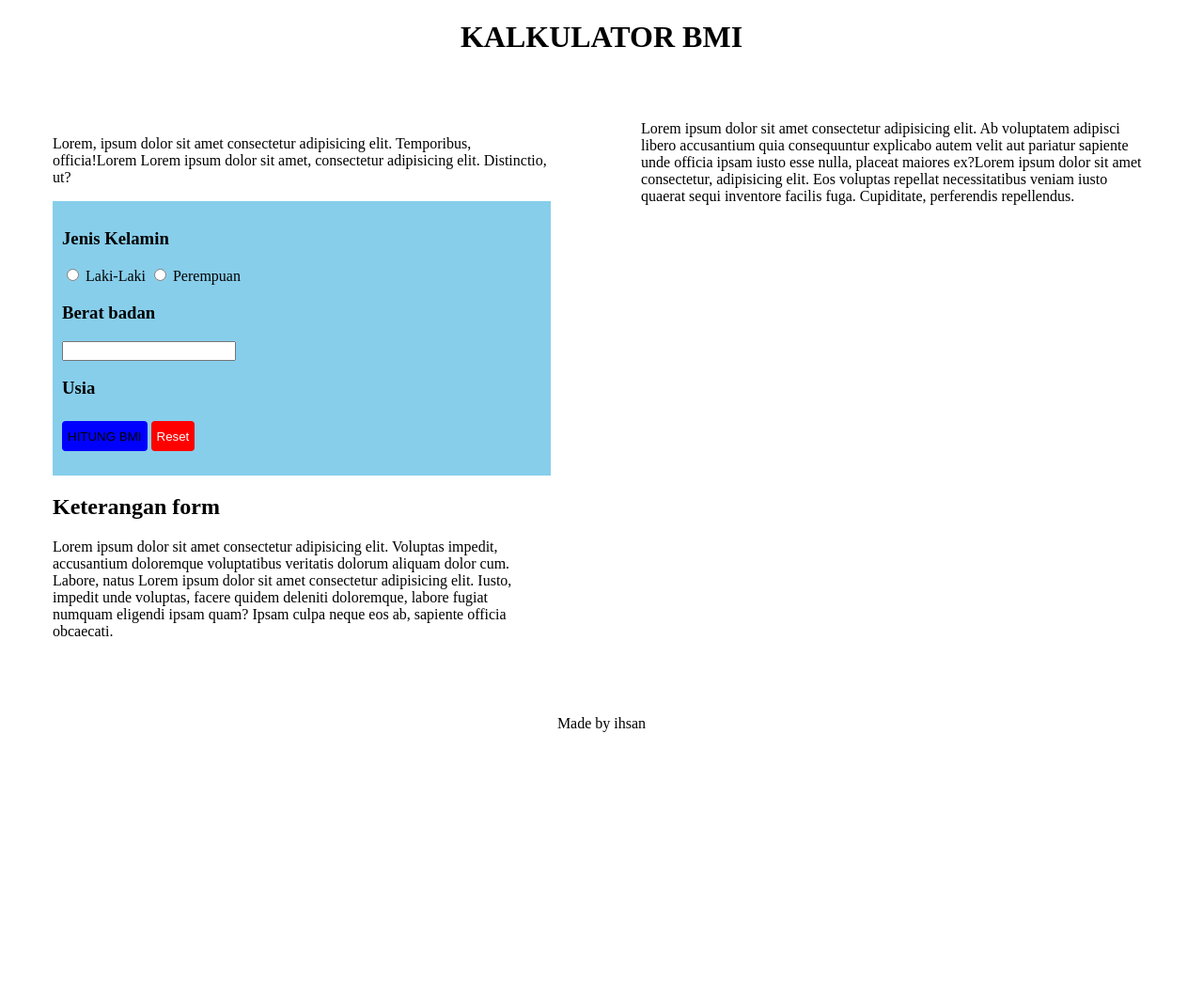
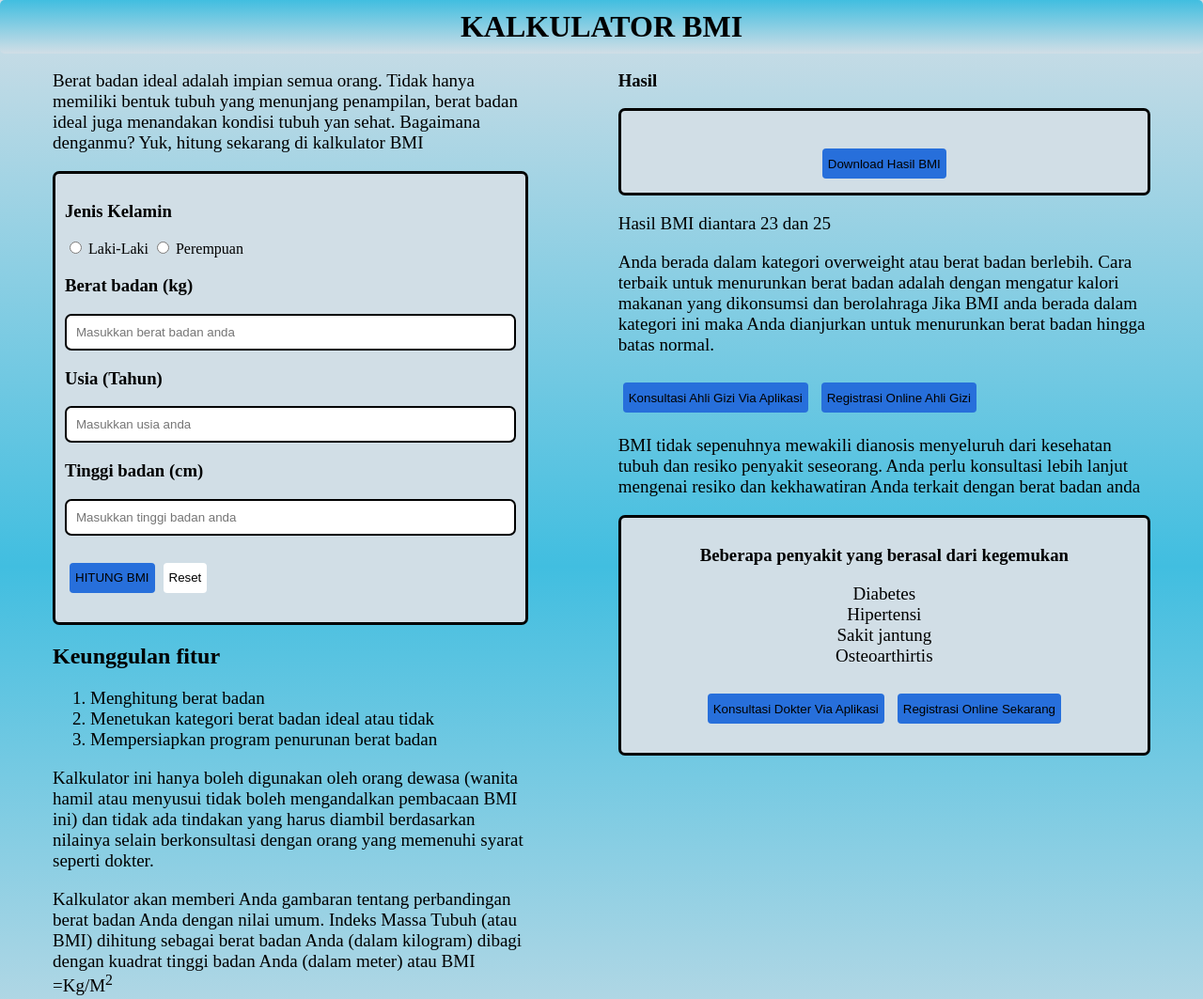
Before and after one commit to revou-fundamental-course/5-aug-24-Alchemyz, a plain HTML site: page index.html in a window 1280 px wide. Shown: the top 1063 px of the page at 94% size. Before the commit the page ends 800 px from the top, so only its background shows below. Drawn offline with Linux system fonts and the light colour scheme.

Commit message:
final projek

```diff
--- a/css/style.css
+++ b/css/style.css
@@ -1,9 +1,33 @@
+body {
+  background-color: #fff;
+  background: linear-gradient(#d1dee6, #41bee0, #d1dee6);
+}
 .main-title {
-  text-align: center;
+  display: flex;
+  position: fixed;
+  background: linear-gradient(#41bee0, #d1dee6);
+  padding: 10px;
+  border-radius: 5px;
+  font-weight: bold;
+  z-index: 1000;
+  justify-content: center;
+  top: 0;
+  left: 0;
+  right: 0;
+  margin: 0;
+}
+
+p {
+  font-size: 19px;
+}
+ol {
+  font-size: 19px;
 }
 form {
   padding: 10px;
-  background-color: skyblue;
+  border: 3px solid black;
+  background-color: #d1dee6;
+  border-radius: 7px;
 }
 main {
   display: flex;
@@ -11,9 +35,21 @@ main {
 aside {
   padding: 48px;
 }
+.inp-style {
+  width: 100%;
+  padding: 10px 10px;
+  display: inline block;
+  border: 2px solid black;
+  border-radius: 4px;
+  box-sizing: border-box;
+  border-radius: 7px;
+}
+.hasil {
+  font-weight: 700;
+  font-size: 25px;
+}
 .button {
   height: 32px;
-  background-color: blue;
   border: none;
   border-radius: 4px;
 }
@@ -22,13 +58,32 @@ aside {
   margin-bottom: 16px;
 }
 .bg-blue {
-  background-color: blue;
+  background-color: #276fdb;
+  margin: 5px;
 }
-.bg-red {
-  background-color: red;
-  color: white;
+.bg-white {
+  background-color: #fff;
+  color: black;
+}
+.form-hasil {
+  text-align: center;
 }
 
 footer {
-  text-align: center;
+  display: flex;
+  background: linear-gradient(#d1dee6, #41bee0);
+  padding: 5px;
+  border-radius: 5px;
+  font-weight: bold;
+  justify-content: center;
+  bottom: 0;
+  left: 0;
+  right: 0;
+  margin: 0;
 }
+
+@media only screen and (max-width: 480px) {
+  main {
+    flex-direction: column;
+  }
+}
--- a/index.html
+++ b/index.html
@@ -3,8 +3,9 @@
   <head>
     <meta charset="UTF-8" />
     <meta name="viewport" content="width=device-width, initial-scale=1.0" />
-    <title>KALKULATOR BMI</title>
+    <title>KALKULATOR BMI | IHSAN</title>
     <link rel="stylesheet" href="css/style.css" />
+    <link rel="icon" href="image/icon timbangan.jpeg" />
   </head>
   <body>
     <header>
@@ -15,14 +16,15 @@
       <aside>
         <article>
           <p>
-            Lorem, ipsum dolor sit amet consectetur adipisicing elit.
-            Temporibus, officia!Lorem Lorem ipsum dolor sit amet, consectetur
-            adipisicing elit. Distinctio, ut?
+            Berat badan ideal adalah impian semua orang. Tidak hanya memiliki
+            bentuk tubuh yang menunjang penampilan, berat badan ideal juga
+            menandakan kondisi tubuh yan sehat. Bagaimana denganmu? Yuk, hitung
+            sekarang di kalkulator BMI
           </p>
         </article>
 
-        <form action="#">
-          <div>
+        <form action="#" id="inp-bmi">
+          <div id="gender">
             <h3>Jenis Kelamin</h3>
             <input
               type="radio"
@@ -40,50 +42,138 @@
             <label for="perempuan">Perempuan</label>
           </div>
           <div>
-            <h3>Berat badan</h3>
-            <input type="number" />
+            <h3>Berat badan (kg)</h3>
+            <input
+              class="inp-style"
+              type="number"
+              id="weight"
+              placeholder="Masukkan berat badan anda"
+              required
+            />
           </div>
           <div>
-            <h3>Usia</h3>
+            <h3>Usia (Tahun)</h3>
+            <input
+              class="inp-style"
+              type="number"
+              id="usia"
+              placeholder="Masukkan usia anda"
+              required
+            />
+          </div>
+          <div>
+            <h3>Tinggi badan (cm)</h3>
+            <input
+              class="inp-style"
+              type="number"
+              id="height"
+              placeholder="Masukkan tinggi badan anda"
+              required
+            />
           </div>
 
           <div class="form-btn-container">
-            <button class="button bg-blue">HITUNG BMI</button>
-            <button class="button bg-red">Reset</button>
+            <button
+              class="button bg-blue"
+              onclick="calculateBMI()"
+              id="calculate"
+              type="button"
+            >
+              HITUNG BMI
+            </button>
+            <button
+              class="button bg-white"
+              onclick="resetForm()"
+              type="button"
+              id="reset"
+            >
+              Reset
+            </button>
           </div>
         </form>
 
         <article>
           <header>
-            <h2>Keterangan form</h2>
+            <h2>Keunggulan fitur</h2>
           </header>
+          <ol>
+            <li>Menghitung berat badan</li>
+            <li>Menetukan kategori berat badan ideal atau tidak</li>
+            <li>Mempersiapkan program penurunan berat badan</li>
+          </ol>
           <p>
-            Lorem ipsum dolor sit amet consectetur adipisicing elit. Voluptas
-            impedit, accusantium doloremque voluptatibus veritatis dolorum
-            aliquam dolor cum. Labore, natus Lorem ipsum dolor sit amet
-            consectetur adipisicing elit. Iusto, impedit unde voluptas, facere
-            quidem deleniti doloremque, labore fugiat numquam eligendi ipsam
-            quam? Ipsam culpa neque eos ab, sapiente officia obcaecati.
+            Kalkulator ini hanya boleh digunakan oleh orang dewasa (wanita hamil
+            atau menyusui tidak boleh mengandalkan pembacaan BMI ini) dan tidak
+            ada tindakan yang harus diambil berdasarkan nilainya selain
+            berkonsultasi dengan orang yang memenuhi syarat seperti dokter.
+          </p>
+
+          <p>
+            Kalkulator akan memberi Anda gambaran tentang perbandingan berat
+            badan Anda dengan nilai umum. Indeks Massa Tubuh (atau BMI) dihitung
+            sebagai berat badan Anda (dalam kilogram) dibagi dengan kuadrat
+            tinggi badan Anda (dalam meter) atau BMI =Kg/M<sup>2</sup>
           </p>
         </article>
       </aside>
 
       <aside>
         <section>
-          Lorem ipsum dolor sit amet consectetur adipisicing elit. Ab voluptatem
-          adipisci libero accusantium quia consequuntur explicabo autem velit
-          aut pariatur sapiente unde officia ipsam iusto esse nulla, placeat
-          maiores ex?Lorem ipsum dolor sit amet consectetur, adipisicing elit.
-          Eos voluptas repellat necessitatibus veniam iusto quaerat sequi
-          inventore facilis fuga. Cupiditate, perferendis repellendus.
+          <header>
+            <h3>Hasil</h3>
+          </header>
+          <form action="#" class="form-hasil">
+            <div id="bmiResult">
+              <p id="resulttitle"></p>
+
+              <p id="resultbmi" class="hasil"></p>
+
+              <p id="resulttext"></p>
+              <button class="button bg-blue">Download Hasil BMI</button>
+            </div>
+          </form>
+          <article>
+            <p>Hasil BMI diantara 23 dan 25</p>
+            <p>
+              Anda berada dalam kategori overweight atau berat badan berlebih.
+              Cara terbaik untuk menurunkan berat badan adalah dengan mengatur
+              kalori makanan yang dikonsumsi dan berolahraga Jika BMI anda
+              berada dalam kategori ini maka Anda dianjurkan untuk menurunkan
+              berat badan hingga batas normal.
+            </p>
+          </article>
+          <div class="form-btn-container">
+            <button class="button bg-blue">
+              Konsultasi Ahli Gizi Via Aplikasi
+            </button>
+            <button class="button bg-blue">Registrasi Online Ahli Gizi</button>
+          </div>
+          <p>
+            BMI tidak sepenuhnya mewakili dianosis menyeluruh dari kesehatan
+            tubuh dan resiko penyakit seseorang. Anda perlu konsultasi lebih
+            lanjut mengenai resiko dan kekhawatiran Anda terkait dengan berat
+            badan anda
+          </p>
+          <form action="#" class="form-hasil">
+            <h3>Beberapa penyakit yang berasal dari kegemukan</h3>
+            <p>
+              Diabetes <br />Hipertensi <br />Sakit jantung <br />Osteoarthirtis
+            </p>
+            <div class="form-btn-container">
+              <button class="button bg-blue">
+                Konsultasi Dokter Via Aplikasi
+              </button>
+              <button class="button bg-blue">Registrasi Online Sekarang</button>
+            </div>
+          </form>
         </section>
       </aside>
-
-      <section></section>
     </main>
 
     <footer>
-      <p>Made by ihsan</p>
+      <p>Made by : Muhammad Zul Ihsan | &copy; 2024</p>
     </footer>
+
+    <script src="js/script.js"></script>
   </body>
 </html>
--- a/js/script.js
+++ b/js/script.js
@@ -0,0 +1,46 @@
+function calculateBMI() {
+  const weight = document.getElementById("weight").value;
+  const height = document.getElementById("height").value;
+  const usia = document.getElementById("usia").value;
+  const resultTitle = document.getElementById("resulttitle");
+  const resultBMI = document.getElementById("resultbmi");
+  const resultText = document.getElementById("resulttext");
+
+  if (weight > 0 && height > 0) {
+    const heightm = height / 100;
+    const bmi = weight / (heightm * heightm);
+    let title = "";
+    let text = "";
+
+    if (bmi <= 18.5) {
+      title = "Kekurangan Berat Badan";
+      text = "Anda memiliki berat badan kurang";
+    } else if (bmi > 18.5 && bmi <= 24.9) {
+      title = "Berat Badan Normal";
+      text = "Anda memiliki berat badan normal";
+    } else if (bmi >= 25 && bmi < 30) {
+      title = "Berat Badan Lebih";
+      text = "Anda memiliki berat badan berlebih";
+    } else if (bmi >= 30) {
+      title = "Obesitas";
+      text = "Anda memiliki obesitas";
+    }
+
+    resultTitle.innerHTML = title;
+    resultBMI.innerHTML = bmi.toFixed(1);
+    resultText.innerHTML = text;
+  } else {
+    resultTitle.innerHTML = "Error";
+    resultBMI.innerHTML = "";
+    resultText.innerHTML = "Masukkan input secara benar";
+  }
+}
+
+function resetForm() {
+  document.getElementById("weight").value = ""; // Reset input berat badan
+  document.getElementById("height").value = ""; // Reset input tinggi badan
+  document.getElementById("usia").value = ""; // reset input usia
+  document.getElementById("resulttitle").innerHTML = ""; // Reset judul hasil
+  document.getElementById("resultbmi").innerHTML = ""; // Reset nilai BMI
+  document.getElementById("resulttext").innerHTML = ""; // Reset teks hasil
+}
```
Also changed, not shown: image/icon timbangan.jpeg (added).
